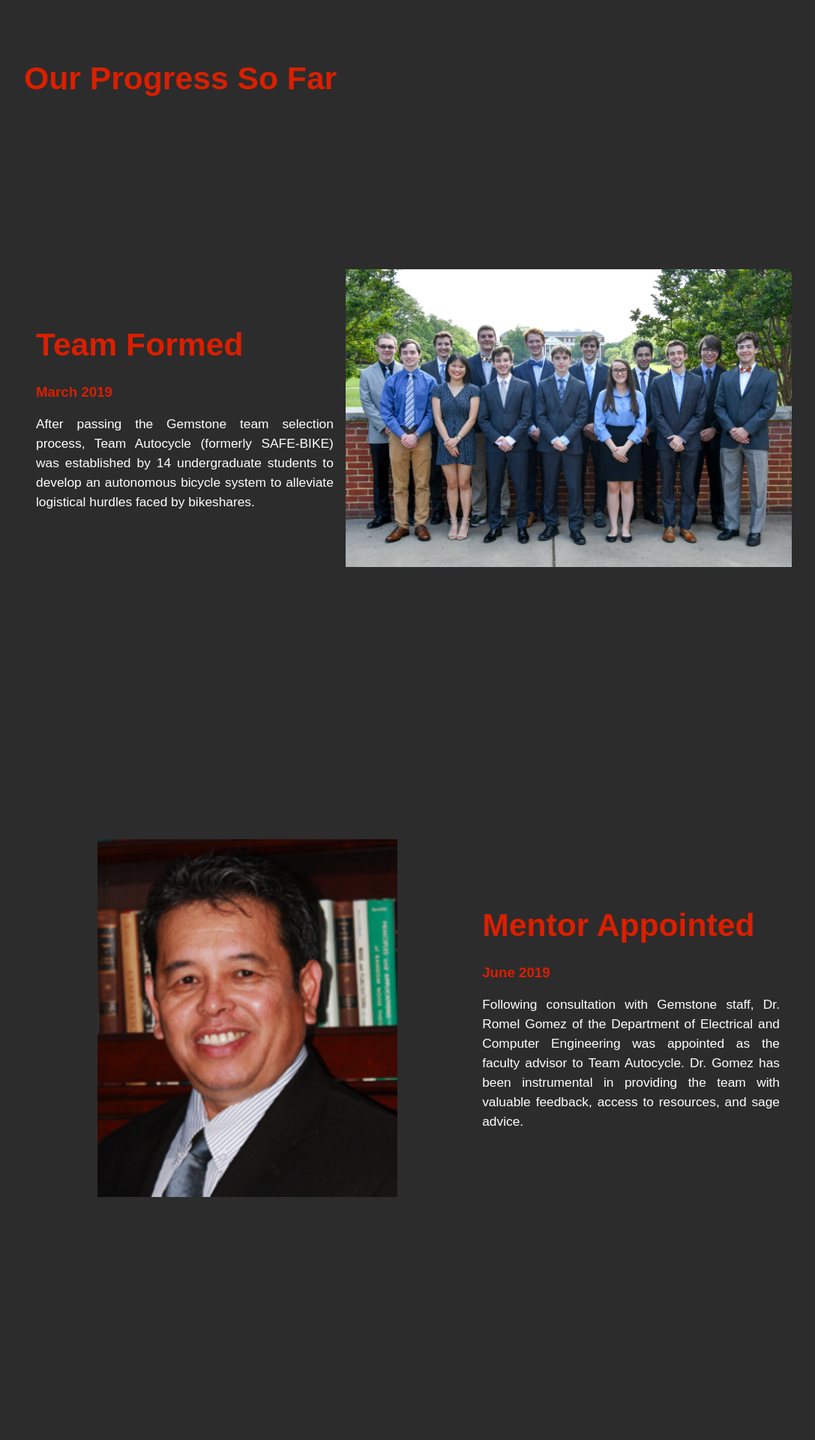
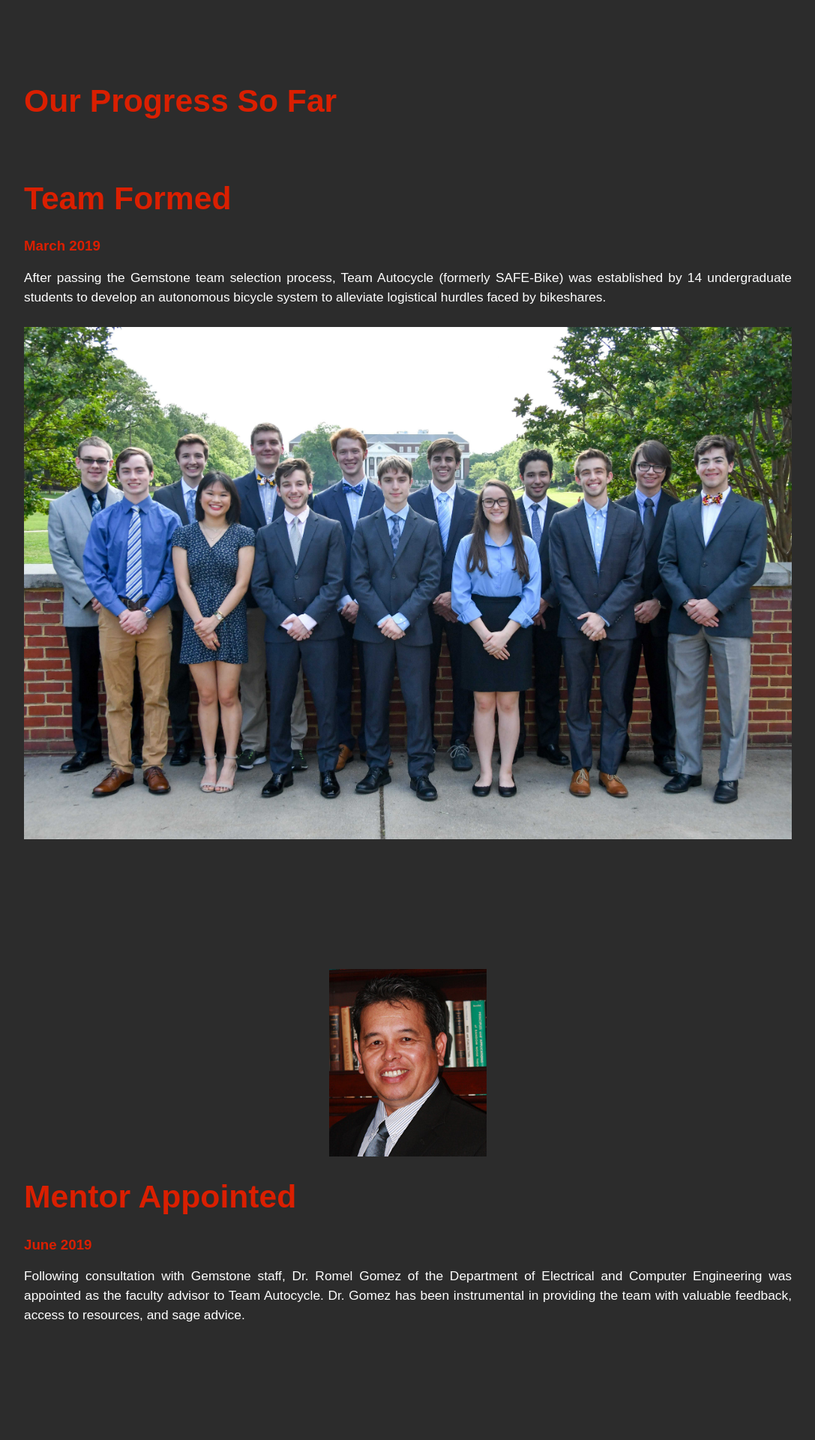
Before and after one commit to umd-autocycle/autocycle, a Django app: page /timeline in a window 1280 px wide. Shown: the top 1920 px of the page at 75% size, without its empty margins (96-1183 px from the left). Run offline with Django 3.2, Linux system fonts and the light colour scheme; parts of the project's set-up code (start-up, migrations or seed data) failed here and were passed over; some libraries are stand-ins or nearby versions; some web fonts are replaced.

Commit message:
Made somewhat mobile friendly, added future section on timeline

```diff
--- a/core/static/css/style.css
+++ b/core/static/css/style.css
@@ -43,7 +43,7 @@ h1 {
     text-decoration: none;
     color: black;
 
-    font-size: 3vh;
+    font-size: 32pt;
     padding: 2vh;
 
     transition: 0.25s;
@@ -129,7 +129,6 @@ h1 {
 /* Main Content container */
 
 #content {
-    margin-top: 10vh;
     width: 80%;
     max-width: 13in;
     margin-left: auto;
@@ -225,6 +224,12 @@ h1 {
         top: 0;
         bottom: auto;
     }
+
+    #banner #banner-text {
+        left: 10vw;
+        top: auto;
+        bottom: 0;
+    }
 }
 
 /* Timeline */
@@ -263,3 +268,37 @@ h1 {
     max-height: 100%;
     max-width: 100%;
 }
+
+@media (max-aspect-ratio: 16/10) {
+    .timeline-item {
+        display: flex;
+        width: 100%;
+        flex-flow: column;
+        padding-top: 3vh;
+        padding-bottom: 3vh;
+        min-height: 94vh;
+        height: auto;
+        align-items: center;
+        justify-content: center;
+    }
+
+    .timeline-text {
+        flex: 0;
+        padding: 0;
+    }
+
+    .timeline-img {
+        max-height: none;
+        width: 100%;
+        display: flex;
+        align-items: center;
+        justify-content: center;
+        flex: 0;
+    }
+
+    .timeline-img img {
+        min-width: 0;
+        max-height: 100%;
+        max-width: 100%;
+    }
+}
--- a/core/static/js/main.js
+++ b/core/static/js/main.js
@@ -8,3 +8,23 @@ window.onscroll = function () {
     }
     prevScrollpos = currentScrollPos;
 }
+
+let adjust_top = function () {
+    document.getElementById("content").style.paddingTop = document.getElementById("navbar").offsetHeight + "px";
+    console.log("executed");
+};
+
+window.onload = () => {
+    adjust_top();
+    setTimeout(adjust_top, 150);
+};
+
+window.onresize = () => {
+    setTimeout(adjust_top, 150);
+};
+
+
+document.querySelector("#navbar a").addEventListener("transitionend", () => {
+        setTimeout(adjust_top, 150);
+    }
+);
--- a/core/templates/index.html
+++ b/core/templates/index.html
@@ -12,8 +12,9 @@
                                                            alt="The Gemstone Honors Program"></a>
                 <a href="http://www.honors.umd.edu"><img src="{% static 'img/honors_college_logo.png' %}"
                                                          alt="The Honors College"></a>
-                <h3>Class of 2022</h3>
             </div>
+            <h3>Class of 2022</h3>
+
         </div>
     </div>
 
--- a/core/templates/timeline.html
+++ b/core/templates/timeline.html
@@ -11,7 +11,7 @@
                     <h1>Team Formed</h1>
                     <h3>March 2019</h3>
                     <p>
-                        After passing the Gemstone team selection process, Team Autocycle (formerly SAFE-BIKE) was
+                        After passing the Gemstone team selection process, Team Autocycle (formerly SAFE-Bike) was
                         established by 14 undergraduate students to develop an autonomous bicycle system to alleviate
                         logistical hurdles faced by bikeshares.
                     </p>
@@ -172,6 +172,23 @@
                 </div>
             </div>
 
+            <div class="timeline-item">
+                <div class="timeline-text">
+                    <h1>Where We're Headed</h1>
+                    <h3>Fall 2020</h3>
+                    <p>
+                        Going into the Fall of 2020, Team Autocycle plans to turn its theoretical and simulated results
+                        into practice. Having acquired appropriate actuators to exert the necessary control torques on
+                        the prototype, the team will work to deploy firmware onto the fully instrumented device and
+                        perform experimental tests to reach a robust and effective stability control system.
+                    </p>
+                </div>
+                <div class="timeline-img">
+                    <img src="{% static 'img/timeline/autocycle-animation.gif' %}"
+                         alt="Animation of simulated control system results">
+                </div>
+            </div>
+
         </div>
 
     </div>
```
Also changed, not shown: 1 other file.
